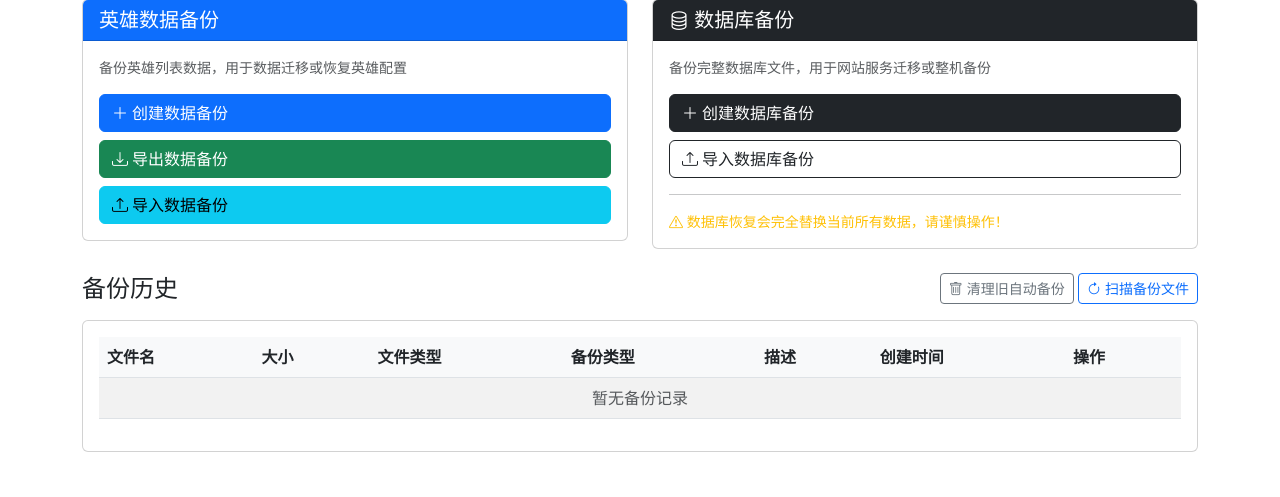
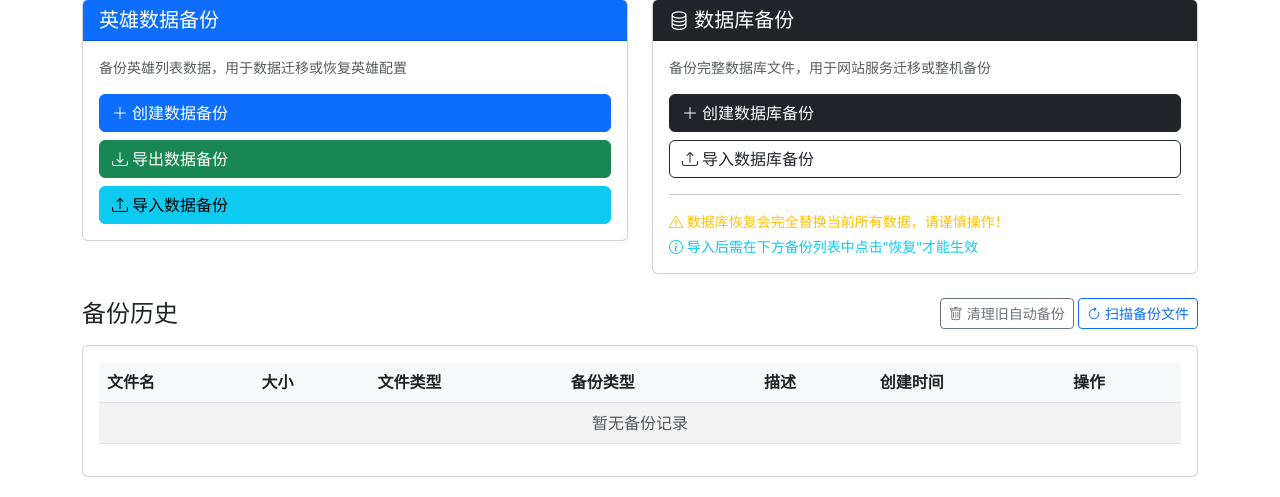
Before and after one commit to fantasycat6/Glory_of_Kings_role, a Flask app: page /admin/backup in a window 1280 px wide. Shown: the part 143-640 px from the top of the page. Run offline with Flask 3, Linux system fonts and the light colour scheme; a user stored in the database is signed in; data that the repository does not hold is empty.

Commit message:
修复数据库恢复功能并优化备份提示信息
- 修复数据库恢复不生效问题：在恢复前关闭数据库连接池
- 优化导入数据库备份的提示信息显示位置

```diff
--- a/admin.py
+++ b/admin.py
@@ -1066,6 +1066,10 @@ def api_restore_db_backup(backup_id):
             # 清理旧的自动备份（只保留最近5个）
             cleanup_old_auto_backups()
 
+        # 关键：先关闭所有数据库连接，否则SQLite文件被占用无法真正替换
+        db.session.remove()
+        db.engine.dispose()
+
         # 复制备份文件到数据库位置
         shutil.copy2(abs_path, db_path)
 
@@ -1075,7 +1079,8 @@ def api_restore_db_backup(backup_id):
             'success': True,
             'message': '数据库恢复成功，请重新登录系统',
             'auto_backup': auto_backup_filename if os.path.exists(auto_backup_path) else None,
-            'need_rescan': True
+            'need_rescan': True,
+            'need_reload': True  # 标记需要重新加载应用
         })
     except Exception as e:
         print(f"恢复数据库备份错误: {e}")
--- a/templates/admin/backup.html
+++ b/templates/admin/backup.html
@@ -47,9 +47,13 @@
                         <input type="file" id="importDbFile" accept=".db" style="display: none;" onchange="importDbBackup(this)">
                     </div>
                     <hr>
-                    <p class="text-warning small mb-0">
+                    <p class="text-warning small mb-1">
                         <i class="bi bi-exclamation-triangle"></i>
                         数据库恢复会完全替换当前所有数据，请谨慎操作！
+                    </p>
+                    <p class="text-info small mb-0">
+                        <i class="bi bi-info-circle"></i>
+                        导入后需在下方备份列表中点击"恢复"才能生效
                     </p>
                 </div>
             </div>
@@ -378,7 +382,7 @@ async function importDbBackup(input) {
     const file = input.files[0];
     if (!file) return;
 
-    if (!confirm(`确定要导入数据库备份 "${file.name}" 吗？\n\n注意：导入后需要在备份列表中手动恢复才能生效。`)) {
+    if (!confirm(`确定要导入数据库备份 "${file.name}" 吗？`)) {
         input.value = '';
         return;
     }
```
